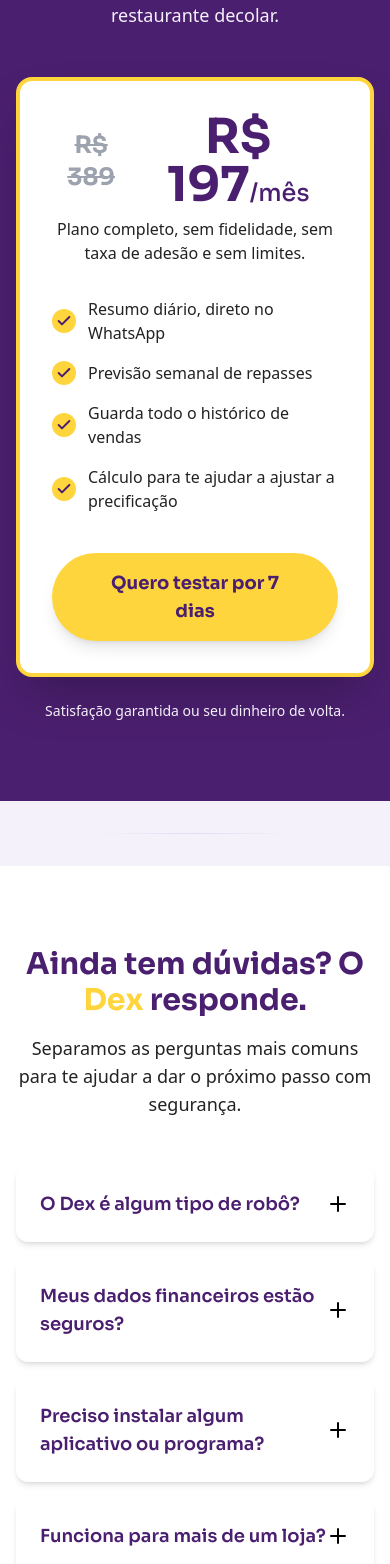
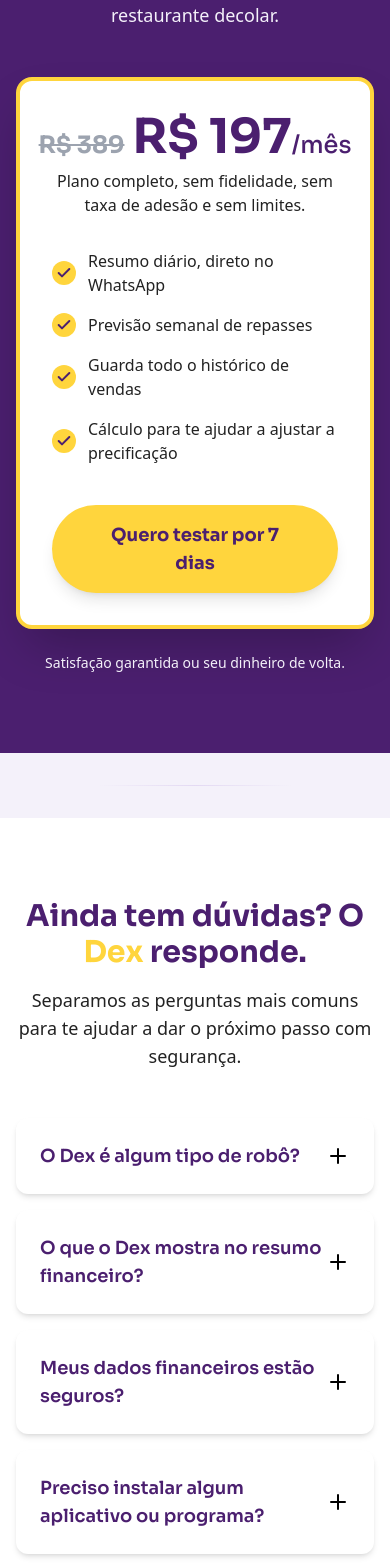
Before and after one commit to drower22/dex-website, a Next.js app: page / in a window 390 px wide. Shown: the part 5621-7185 px from the top of the page. Built offline with nearby package versions, Linux system fonts and the light colour scheme.

Commit message:
feat: atualizar perguntas do FAQ e corrigir visual do preço (R$ sempre junto do valor)

```diff
--- a/src/components/Faq.tsx
+++ b/src/components/Faq.tsx
@@ -5,20 +5,36 @@
 const faqData = [
   {
     question: 'O Dex é algum tipo de robô?',
-    answer: 'Pode me chamar de sua raposa analista! Uso inteligência artificial para processar seus dados, mas com o cuidado e a perspicácia que só o Dex tem.',
+    answer: 'Pode me chamar de sua raposa analista! Uso inteligência artificial para processar seus dados, mas com o cuidado e a perspicácia que só o Dex tem.'
+  },
+  {
+    question: 'O que o Dex mostra no resumo financeiro?',
+    answer: 'Mostro tudo que o iFood repassou, descontos cobrados, pedidos cancelados e taxas. Você finalmente entende quanto entrou limpo — e com outras informações consigo até estimar seu lucro.'
   },
   {
     question: 'Meus dados financeiros estão seguros?',
-    answer: 'Totalmente. Seus dados são processados e armazenados com segurança. A privacidade e proteção do seu negócio são nossa prioridade máxima.',
+    answer: 'Totalmente. Seus dados são processados e armazenados com segurança. A privacidade e proteção do seu negócio são minha prioridade máxima.'
   },
   {
     question: 'Preciso instalar algum aplicativo ou programa?',
-    answer: 'Não, e essa é a mágica! Tudo acontece pelo WhatsApp. Você envia a planilha do iFood e recebe o resumo financeiro ali mesmo. Simples assim.',
+    answer: 'Não, e essa é a mágica! Tudo acontece pelo WhatsApp. Você só precisa me mandar a planilha do iFood por lá e pronto: o resumo chega no mesmo número. Simples assim.'
   },
   {
-    question: 'Funciona para mais de um loja?',
-    answer: 'Sim! O Dex foi feito para donos de multiplas lojas também. Pode enviar as planilhas de quantas lojas precisar, e terá a análise para cada uma.',
+    question: 'Precisa ser o dono para enviar a planilha?',
+    answer: 'Nada disso! Pode ser um funcionário de confiança, usando outro celular. Eu faço a análise do mesmo jeito e envio o resumo direto pro número do dono.'
   },
+  {
+    question: 'Funciona para mais de uma loja?',
+    answer: 'Sim! O Dex foi feito para quem tem uma ou várias lojas. É só mandar as planilhas separadas e eu te entrego o resumo individual de cada unidade.'
+  },
+  {
+    question: 'Tenho que enviar a planilha todo dia?',
+    answer: 'Não! Você decide a frequência: pode ser diária, semanal ou quando quiser revisar os números. Eu tô sempre pronto pra analisar.'
+  },
+  {
+    question: 'Posso cancelar quando quiser?',
+    answer: 'Claro! Aqui é liberdade total. Sem letras miúdas, sem burocracia. Você pode testar e ficar só se fizer sentido pra você.'
+  }
 ];
 
 const Faq = () => {
--- a/src/components/Pricing.tsx
+++ b/src/components/Pricing.tsx
@@ -43,9 +43,11 @@
           viewport={{ once: true, amount: 0.5 }}
         >
           <div className="flex items-baseline justify-center gap-2 md:gap-3 mb-2">
-            <p className="font-sora text-2xl md:text-3xl font-bold text-gray-400 line-through">R$ 389</p>
-            <p className="font-sora text-5xl md:text-6xl font-bold text-brand-purple-dark">R$ 197<span className="text-2xl md:text-3xl font-medium">/mês</span></p>
-          </div>
+  <p className="font-sora text-2xl md:text-3xl font-bold text-gray-400 line-through whitespace-nowrap">R$&nbsp;389</p>
+  <p className="font-sora text-5xl md:text-6xl font-bold text-brand-purple-dark whitespace-nowrap">
+    R$&nbsp;197<span className="text-2xl md:text-3xl font-medium">/mês</span>
+  </p>
+</div>
           <p className="text-brand-black-charcoal mt-2 mb-8 font-medium">
             Plano completo, sem fidelidade, sem taxa de adesão e sem limites.
           </p>
```
